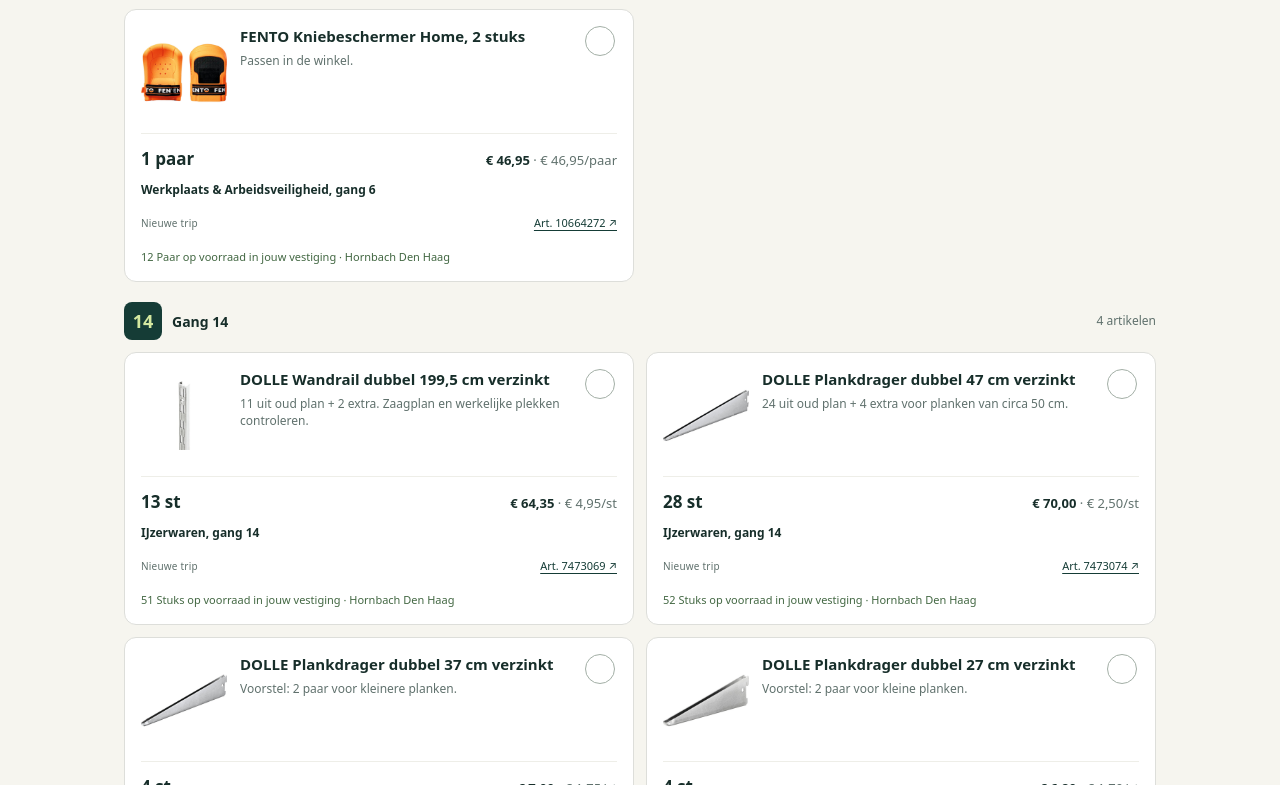
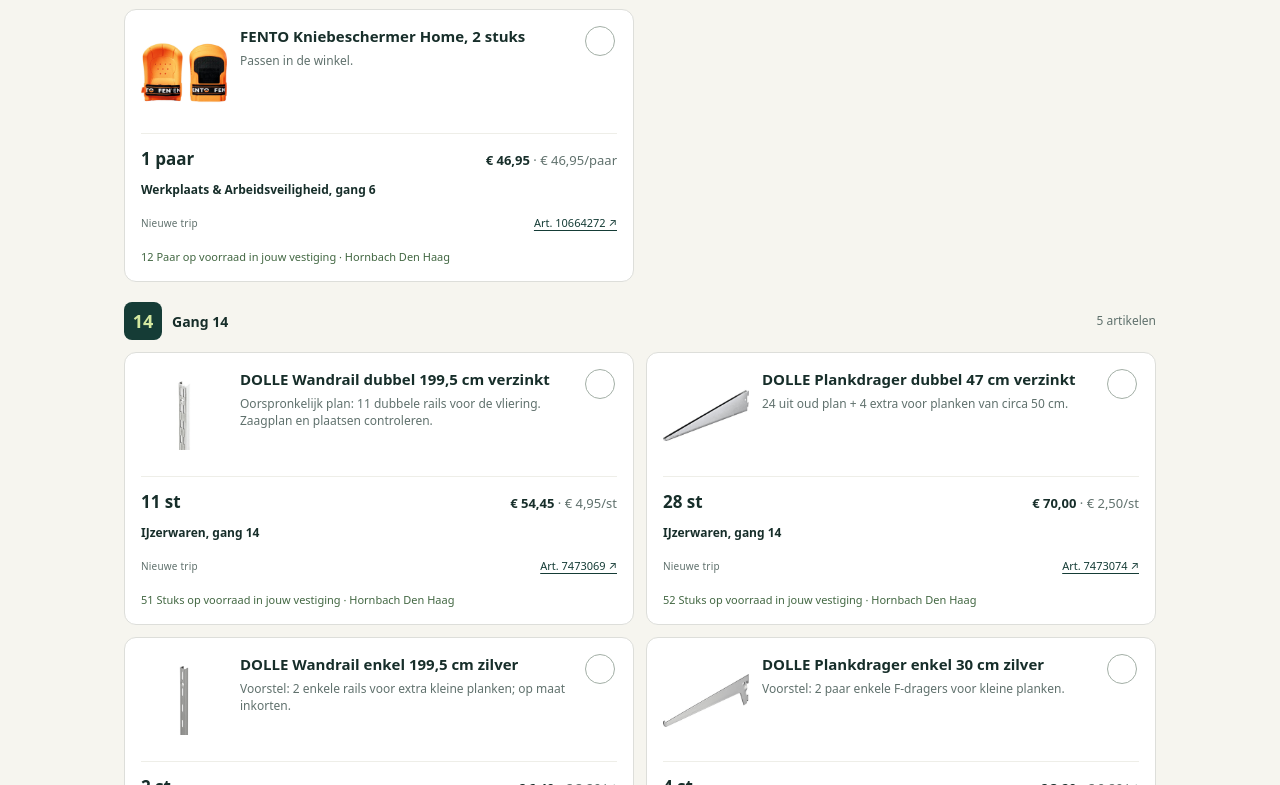
Before and after one commit to broeh/garage-bestellijst-web, a plain HTML site: page index.html in a window 1280 px wide. Shown: the part 2015-2800 px from the top of the page. Drawn offline with Linux system fonts and the light colour scheme.

Commit message:
Gebruik enkele rails voor kleine planken

```diff
--- a/index.html
+++ b/index.html
@@ -35,7 +35,7 @@
       <label class="search"><span class="sr-only">Zoek een artikel of gang</span><input id="search" type="search" placeholder="Zoek artikel of gang…" autocomplete="off"></label>
       <div class="filter-row"><label><input id="remaining" type="checkbox"> Alleen nog nodig</label><span>Per winkel en gang</span></div>
     </section>
-    <aside class="notes" id="new-notes"><p><b>Nieuwe trip · 11 november 2026</b> Aantallen rails en dragers zijn een voorstel op basis van het oude ontwerp plus extra's. Platen en pluggen staan buiten het totaal: meet eerst de wanden, controleer wat je al hebt en bepaal de belasting. Prijzen, voorraad en gangen zijn momentopnamen.</p><p><b>Planken:</b> voor de 50 cm diepe dozenplanken kies liever 18 mm met rechte kanten en voldoende tussensteunen. 11 mm OSB alleen voor lichte spullen en korte overspanning. De getoonde 18 mm OSB voor de wand heeft twee tong- en groefkanten. Voor een mooie trapwand kan 9 mm Elliotis als bekleding op voldoende regels, niet als dragende wand of valbeveiliging. Bekijk de kwaliteit en randen in de winkel.</p><p><b>Bevestiging:</b> 6 mm pluggen zijn niet automatisch geschikt voor zware stellingen in halfsteens metselwerk. Kies pas na controle van steensoort, schroeven, railgaten, belasting en draagvermogen. Op de vlieringwand in de houten stijlen bevestigen, niet alleen in plaatmateriaal. Voor een schroef die in 18 mm eindigt: 16 mm is passend bij montage vanaf het oppervlak; meet de effectieve diepte bij verzonken kop.</p><p><b>Bits:</b> zoek T20 en T30 voor je HECO-schroeven en een lange vierkante SQ2/Robertson #2 voor pocket-hole schroeven; controleer de maat van je eigen schroeven. Concrete SQ2-bits en hun gang zijn nog niet vastgesteld.</p></aside>
+    <aside class="notes" id="new-notes"><p><b>Nieuwe trip · 11 november 2026</b> Dubbele rails en 47 cm dragers zijn voor de vliering; enkele rails met F-dragers zijn voor de extra kleine planken. Aantallen zijn een voorstel. Platen en pluggen staan buiten het totaal: meet eerst de wanden, controleer wat je al hebt en bepaal de belasting. Prijzen, voorraad en gangen zijn momentopnamen.</p><p><b>Planken:</b> voor de 50 cm diepe dozenplanken kies liever 18 mm met rechte kanten en voldoende tussensteunen. 11 mm OSB alleen voor lichte spullen en korte overspanning. De getoonde 18 mm OSB voor de wand heeft twee tong- en groefkanten. Voor een mooie trapwand kan 9 mm Elliotis als bekleding op voldoende regels, niet als dragende wand of valbeveiliging. Bekijk de kwaliteit en randen in de winkel.</p><p><b>Bevestiging:</b> 6 mm pluggen zijn niet automatisch geschikt voor zware stellingen in halfsteens metselwerk. Kies pas na controle van steensoort, schroeven, railgaten, belasting en draagvermogen. Op de vlieringwand in de houten stijlen bevestigen, niet alleen in plaatmateriaal. Voor een schroef die in 18 mm eindigt: 16 mm is passend bij montage vanaf het oppervlak; meet de effectieve diepte bij verzonken kop.</p><p><b>Bits:</b> zoek T20 en T30 voor je HECO-schroeven en een lange vierkante SQ2/Robertson #2 voor pocket-hole schroeven; controleer de maat van je eigen schroeven. Concrete SQ2-bits en hun gang zijn nog niet vastgesteld.</p></aside>
     <div id="list" aria-label="Artikelen"></div>
     <p id="empty" hidden>Geen artikelen gevonden met dit filter.</p>
     <aside class="notes">
--- a/products.js
+++ b/products.js
@@ -317,10 +317,10 @@ window.SHOPPING = {
     {
       "id": "nieuw-rail",
       "a": "DOLLE Wandrail dubbel 199,5 cm verzinkt",
-      "s": "11 uit oud plan + 2 extra. Zaagplan en werkelijke plekken controleren.",
+      "s": "Oorspronkelijk plan: 11 dubbele rails voor de vliering. Zaagplan en plaatsen controleren.",
       "art": "7473069",
       "url": "https://www.hornbach.nl/p/dolle-wandrail-dubbel-199-5-cm-verzinkt/7473069/?marketNo=724",
-      "q": 13,
+      "q": 11,
       "u": "st",
       "pr": 4.95,
       "v": true,
@@ -346,40 +346,6 @@ window.SHOPPING = {
       "location": "IJzerwaren, gang 14",
       "image": "assets/product-7473074.jpg",
       "availability": "52 Stuks op voorraad in jouw vestiging · Hornbach Den Haag",
-      "opt": false
-    },
-    {
-      "id": "nieuw-37",
-      "a": "DOLLE Plankdrager dubbel 37 cm verzinkt",
-      "s": "Voorstel: 2 paar voor kleinere planken.",
-      "art": "7473073",
-      "url": "https://www.hornbach.nl/p/dolle-plankdrager-dubbel-37-cm-verzinkt/7473073/?marketNo=724",
-      "q": 4,
-      "u": "st",
-      "pr": 1.75,
-      "v": true,
-      "phase": "nieuw",
-      "group": "Nieuwe trip",
-      "location": "IJzerwaren, gang 14",
-      "image": "assets/product-7473073.jpg",
-      "availability": "26 Stuks op voorraad in jouw vestiging · Hornbach Den Haag",
-      "opt": false
-    },
-    {
-      "id": "nieuw-27",
-      "a": "DOLLE Plankdrager dubbel 27 cm verzinkt",
-      "s": "Voorstel: 2 paar voor kleine planken.",
-      "art": "7473072",
-      "url": "https://www.hornbach.nl/p/dolle-plankdrager-dubbel-27-cm-verzinkt/7473072/?marketNo=724",
-      "q": 4,
-      "u": "st",
-      "pr": 1.7,
-      "v": true,
-      "phase": "nieuw",
-      "group": "Nieuwe trip",
-      "location": "IJzerwaren, gang 14",
-      "image": "assets/product-7473072.jpg",
-      "availability": "26 Stuks op voorraad in jouw vestiging · Hornbach Den Haag",
       "opt": false
     },
     {
@@ -568,6 +534,54 @@ window.SHOPPING = {
       "image": "assets/product-12183618.jpg",
       "availability": "5 Stuks op voorraad in jouw vestiging · Hornbach Den Haag",
       "opt": true
+    },
+    {
+      "id": "nieuw-enkelrail",
+      "a": "DOLLE Wandrail enkel 199,5 cm zilver",
+      "s": "Voorstel: 2 enkele rails voor extra kleine planken; op maat inkorten.",
+      "art": "7023160",
+      "url": "https://www.hornbach.nl/p/dolle-wandrail-enkel-199-5-cm-zilver/7023160/?marketNo=724",
+      "q": 2,
+      "u": "st",
+      "pr": 3.2,
+      "v": true,
+      "phase": "nieuw",
+      "group": "Nieuwe trip",
+      "location": "IJzerwaren, gang 14",
+      "image": "assets/product-7023160.jpg",
+      "availability": "31 Stuks op voorraad in jouw vestiging · Hornbach Den Haag"
+    },
+    {
+      "id": "nieuw-enkel30",
+      "a": "DOLLE Plankdrager enkel 30 cm zilver",
+      "s": "Voorstel: 2 paar enkele F-dragers voor kleine planken.",
+      "art": "7023183",
+      "url": "https://www.hornbach.nl/p/dolle-plankdrager-enkel-30-cm-zilver/7023183/?marketNo=724",
+      "q": 4,
+      "u": "st",
+      "pr": 0.8,
+      "v": true,
+      "phase": "nieuw",
+      "group": "Nieuwe trip",
+      "location": "IJzerwaren, gang 14",
+      "image": "assets/product-7023183.jpg",
+      "availability": "131 Stuks op voorraad in jouw vestiging · Hornbach Den Haag"
+    },
+    {
+      "id": "nieuw-enkel40",
+      "a": "DOLLE Plankdrager enkel 40 cm zilver",
+      "s": "Voorstel: 2 paar enkele F-dragers voor middelgrote planken.",
+      "art": "7023185",
+      "url": "https://www.hornbach.nl/p/dolle-plankdrager-enkel-40-cm-zilver/7023185/?marketNo=724",
+      "q": 4,
+      "u": "st",
+      "pr": 1.09,
+      "v": true,
+      "phase": "nieuw",
+      "group": "Nieuwe trip",
+      "location": "IJzerwaren, gang 14",
+      "image": "assets/product-7023185.jpg",
+      "availability": "40 Stuks op voorraad in jouw vestiging · Hornbach Den Haag"
     }
   ],
   "stockChecked": "2026-11-04"
--- a/sw.js
+++ b/sw.js
@@ -1,7 +1,8 @@
-const CACHE = 'garage-bestellijst-nieuw-20261111';
+const CACHE = 'garage-bestellijst-enkel-20261111';
 const ASSETS = ["./", "index.html", "style.css", "app.js", "products.js", "assets/icon.svg", "assets/leuning.svg", "assets/plug.svg", "assets/product-10185457.jpg", "assets/product-10247433.jpg", "assets/product-10399251.jpg", "assets/product-10434139.jpg", "assets/product-10434632.jpg", "assets/product-10660052.jpg", "assets/product-10676392.jpg", "assets/product-10700474.jpg", "assets/product-3291972.jpg", "assets/product-3830369.jpg", "assets/product-4049508.jpg", "assets/product-4049510.jpg", "assets/product-4118477.jpg", "assets/product-4118508.jpg", "assets/product-5185890.jpg", "assets/product-5185918.jpg", "assets/product-5217549.jpg", "assets/product-6541415.jpg", "assets/product-6800343.jpg", "assets/product-6800344.jpg", "assets/product-7473069.jpg", "assets/product-7473074.jpg", "assets/product-7753725.jpg", "assets/product-7849017.jpg", "assets/product-8378881.jpg", "assets/product-8502907.jpg", "assets/product-ts-66383.jpg", "assets/s416.svg"];
 ASSETS.push(...["assets/product-10000081.jpg", "assets/product-10185455.jpg", "assets/product-10222931.jpg", "assets/product-10434655.jpg", "assets/product-10664272.jpg", "assets/product-12203083.jpg", "assets/product-5185918.jpg", "assets/product-6800343.jpg", "assets/product-7473069.jpg", "assets/product-7473072.jpg", "assets/product-7473073.jpg", "assets/product-7473074.jpg"].filter(asset => !ASSETS.includes(asset)));
 ASSETS.push(...["assets/product-12575690.jpg", "assets/product-12085860.jpg", "assets/product-12183618.jpg"].filter(asset => !ASSETS.includes(asset)));
+ASSETS.push(...["assets/product-7023160.jpg", "assets/product-7023183.jpg", "assets/product-7023185.jpg"].filter(asset => !ASSETS.includes(asset)));
 self.addEventListener('install', event => {
   event.waitUntil(caches.open(CACHE).then(cache => cache.addAll(ASSETS)).then(() => self.skipWaiting()));
 });
```
Also changed, not shown: assets/product-7023160.jpg (added), assets/product-7023183.jpg (added), assets/product-7023185.jpg (added), 1 other file.
